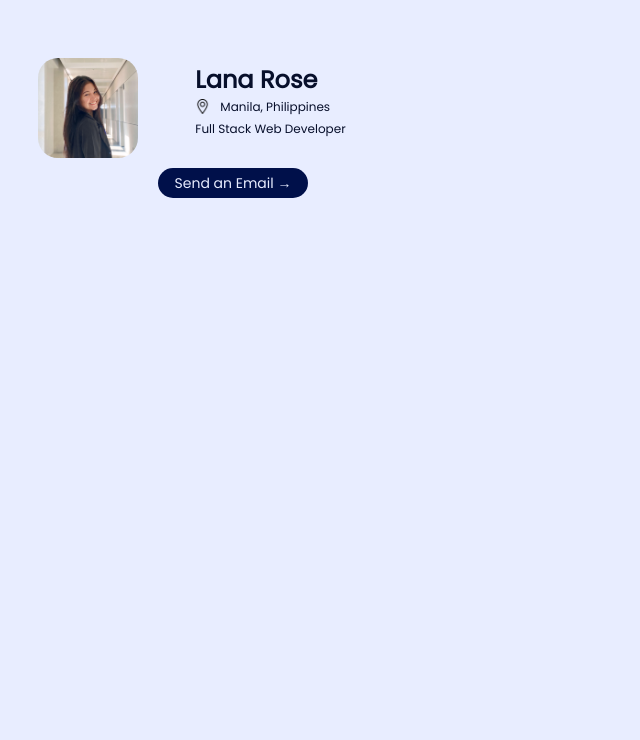
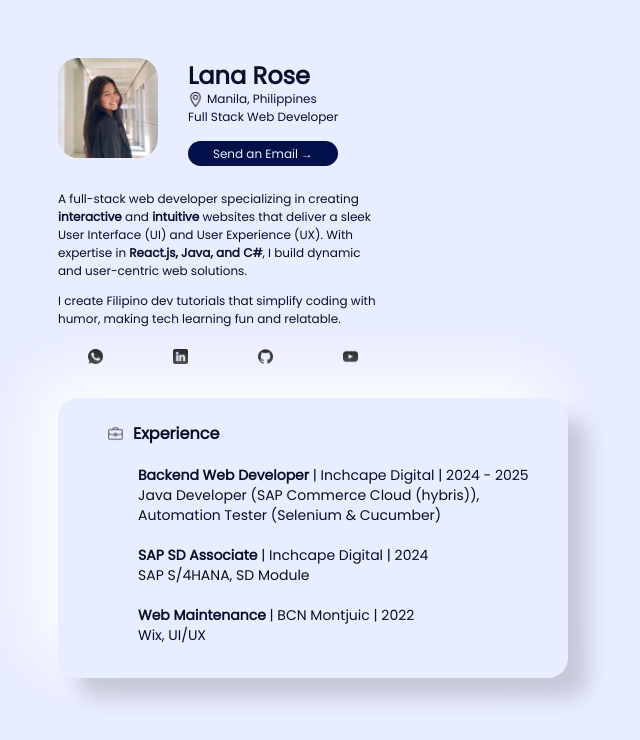
Before and after one commit to lanarosedg/About, a React (Vite) app: page / in a window 1280 px wide. Shown: the top 740 px of the page, without its empty margins (0-640 px from the left). Built offline with nearby package versions, Linux system fonts and the light colour scheme.

Commit message:
Minor modifications

```diff
--- a/src/App.jsx
+++ b/src/App.jsx
@@ -17,10 +17,10 @@ function App() {
         <Photo/>
         <Name/>
         <Email/>
-        {/* <Introduction/>
+        <Introduction/>
         <Contacts/>
         <Experience/>
-        <TechStack/>
+        {/* <TechStack/>
         <LifeOutside/>
         <Projects/>
         <Footer/> */}
--- a/src/index.css
+++ b/src/index.css
@@ -343,8 +343,8 @@
 
   .App {
     display: grid;
-    grid-template-columns: 30px 20px 100px 225px 30px;
-    grid-template-rows: 50px 100px 50px 150px 20px 30px;
+    grid-template-columns: 30px 20px 100px 30px 200px 30px;
+    grid-template-rows: 50px 70px 50px 50px 110px 40px 20px 300px;
   }
 
   /*        */
@@ -352,7 +352,7 @@
   /*        */
   /*        */
     .photo {
-      grid-area: 2 / 2 / 3 / 3;
+      grid-area: 2 / 3 / 4 / 4;
       position: static;
     }
 
@@ -375,7 +375,8 @@
       display: grid;
       flex-direction: column;
       align-items: left;
-      grid-area: 2 / 4 / 3 / 5;
+      justify-content: left;
+      grid-area: 2 / 5 / 3 / 6;
       position: static;
     }
 
@@ -390,10 +391,10 @@
 
     .location {
       font-size: 12px;
-      margin-top: -5%;
+      margin-top: -2%;
       display: flex;
       align-items: center;
-      gap: 10px;
+      gap: 4px;
     }
 
     .role {
@@ -420,7 +421,7 @@
     .emailContainer {
       display: flex;
       flex-direction: center;
-      grid-area: 3 / 4 / 4 / 5;
+      grid-area: 3 / 5 / 4 / 6;
       place-items: center;
       position: static;
 
@@ -428,8 +429,8 @@
 
     .emailButton {
       width: 150px;
-      height: 30px;
-      font-size: 14px;
+      height: 25px;
+      font-size: 12px;
       color: #E8EDFF;
       background-color: rgba(0, 16, 74);
       border-style: none;
@@ -441,4 +442,66 @@
       opacity: 0.8;
     }
 
+    /*       */
+    /*       */
+    /* INTRO */
+    /*       */
+    /*       */
+
+    .introContainer {
+      flex-direction: column;
+      align-items: left;
+      grid-area: 4 / 3 / 6 / 6;
+      position: static;
+      font-size: 12px;
+    }
+
+    /*         */
+    /*         */
+    /* CONTACT */
+    /*         */
+    /*         */
+
+    .contactsContainer {
+      display: flex;
+      flex-direction: row;
+      justify-content: center;
+      align-items: center;
+      grid-area: 6 / 3 / 7 / 6;
+      gap: 70px;
+      position: static;
+    }
+
+    /*            */
+    /*            */
+    /* EXPERIENCE */
+    /*            */
+    /*            */
+
+    .experienceContainer {
+      display: flex;
+      flex-direction: column;
+      justify-content: center;
+      align-items: left;
+      grid-area: 8 / 3 / 9 / 6;
+      padding-left: 50px;
+      box-shadow: 20px 20px 20px #c5c9d9,
+        -20px -20px 60px #ffffff;
+      border-radius: 20px;
+      width: 460px;
+      height: 280px;
+      line-height: 20px;
+      gap: 1px;
+    }
+
+    .experienceTitle {
+      font-size: 16px;
+      font-weight: bolder;
+    }
+
+    .jobTitle {
+      font-size: 14px;
+      padding-left: 30px;
+    }
+
 }
```
